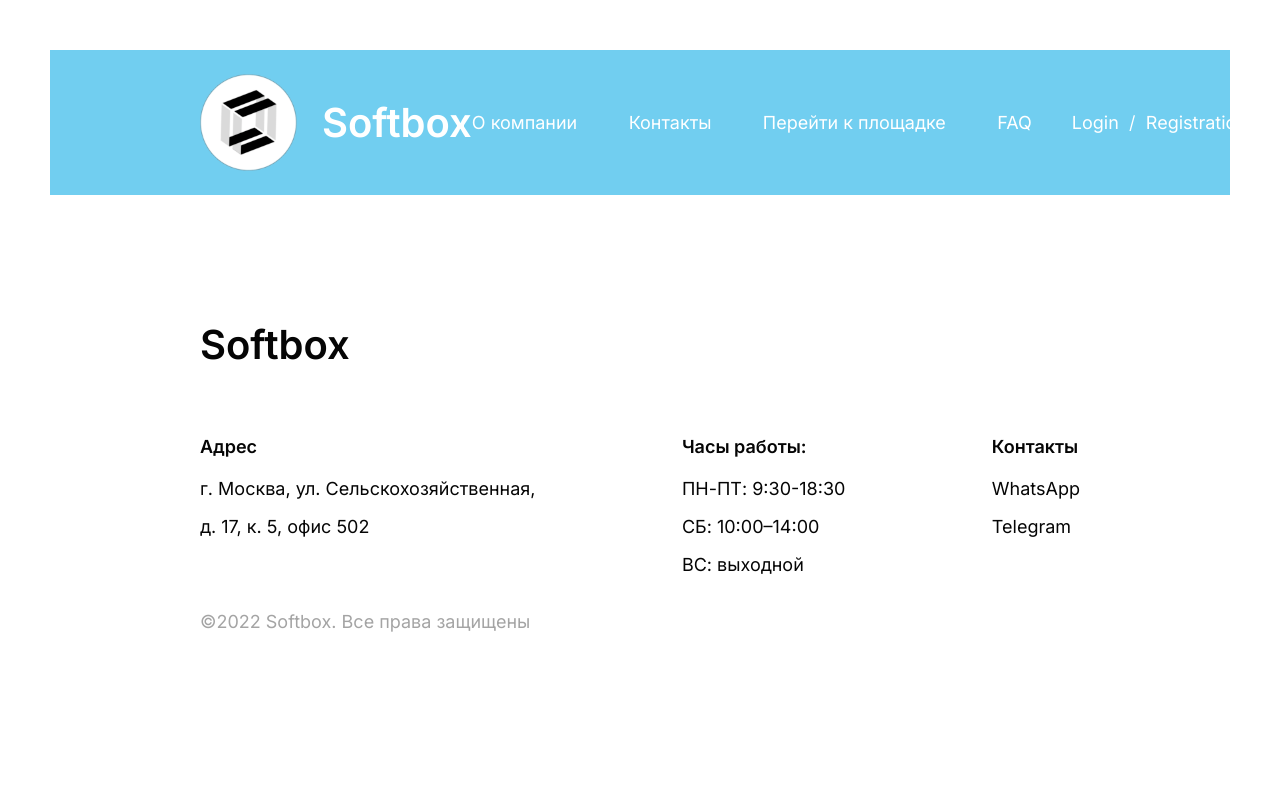
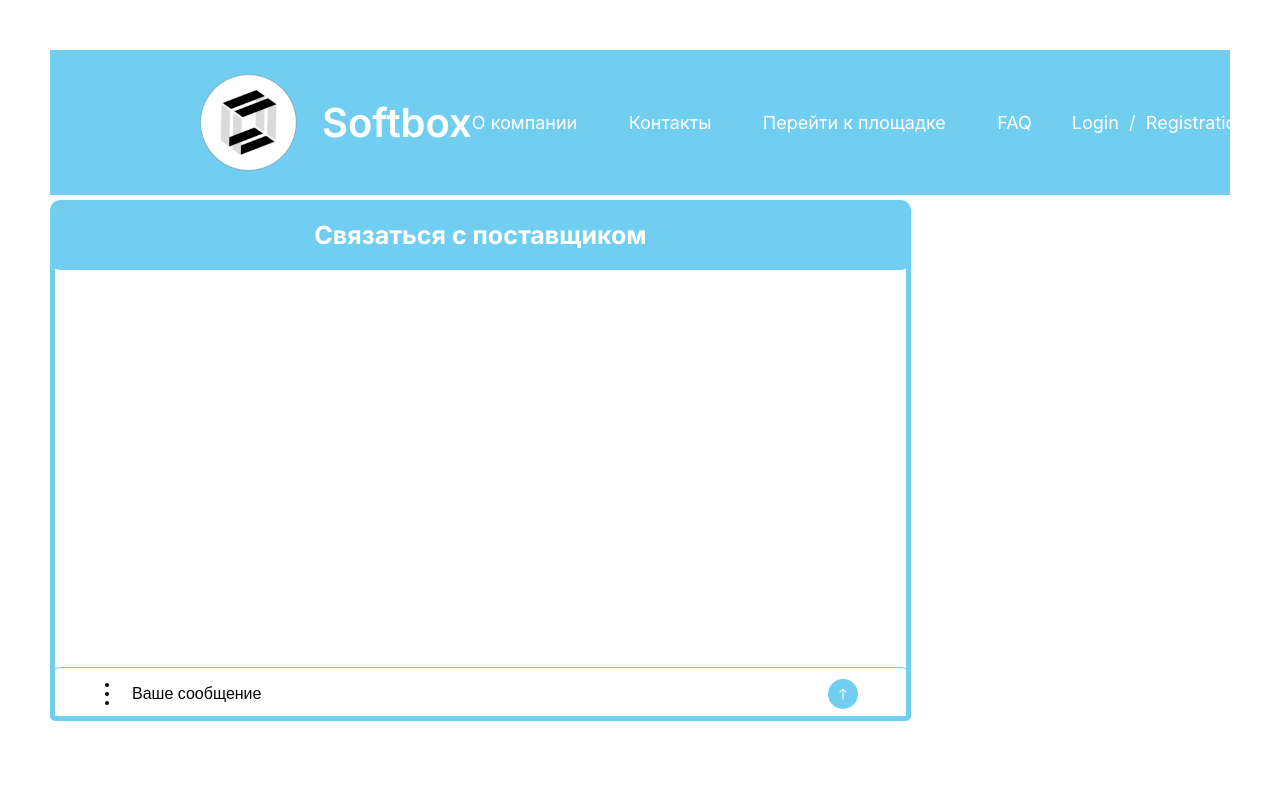
Before and after one commit to SoftBox-CPS/frontend, a React app: page /Room in a window 1280 px wide. Shown: the top 800 px of the page. Built offline with nearby package versions, Linux system fonts and the light colour scheme.

Commit message:
Added chat to room page

```diff
--- a/src/pages/Room/index.tsx
+++ b/src/pages/Room/index.tsx
@@ -1,9 +1,14 @@
 import React from 'react';
+import Chat from './components/Chat';
 
 import styles from './Room.module.scss';
 
-const Room = () => {
-  return <div className={styles.container}></div>;
+const Room: React.FC = () => {
+  return (
+    <div className={styles.container}>
+      <Chat />
+    </div>
+  );
 };
 
 export default Room;
```
